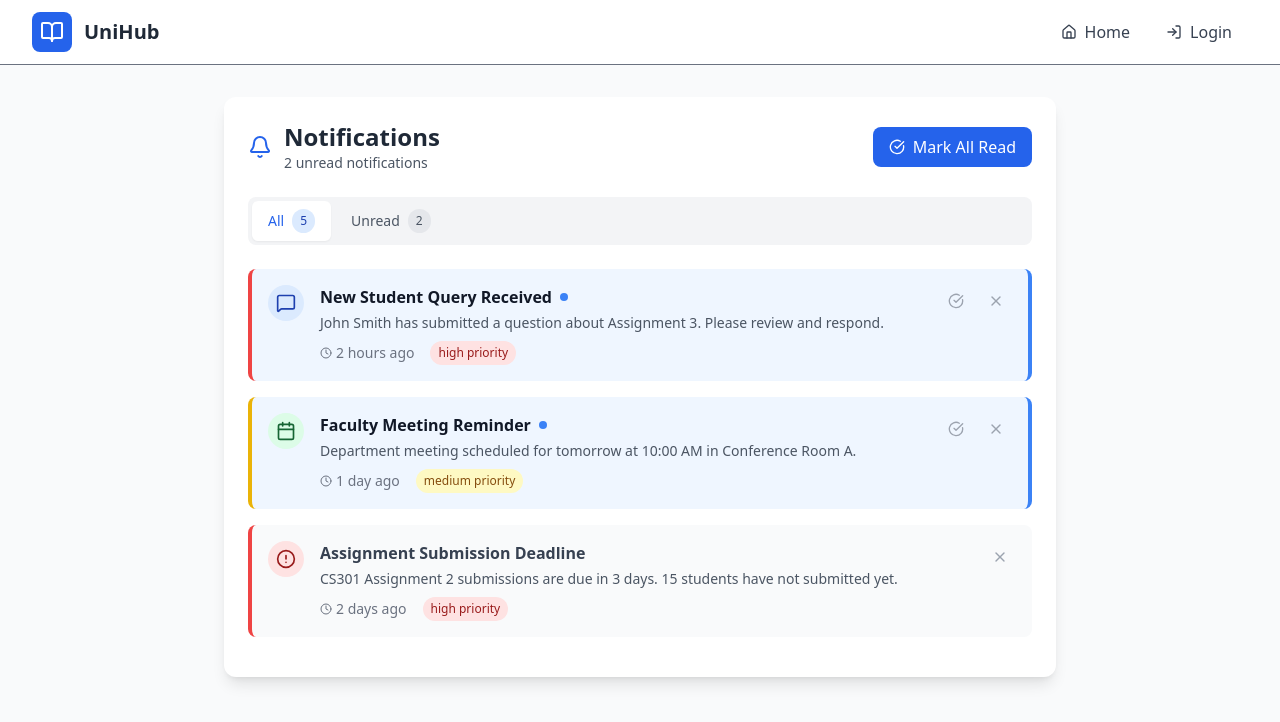
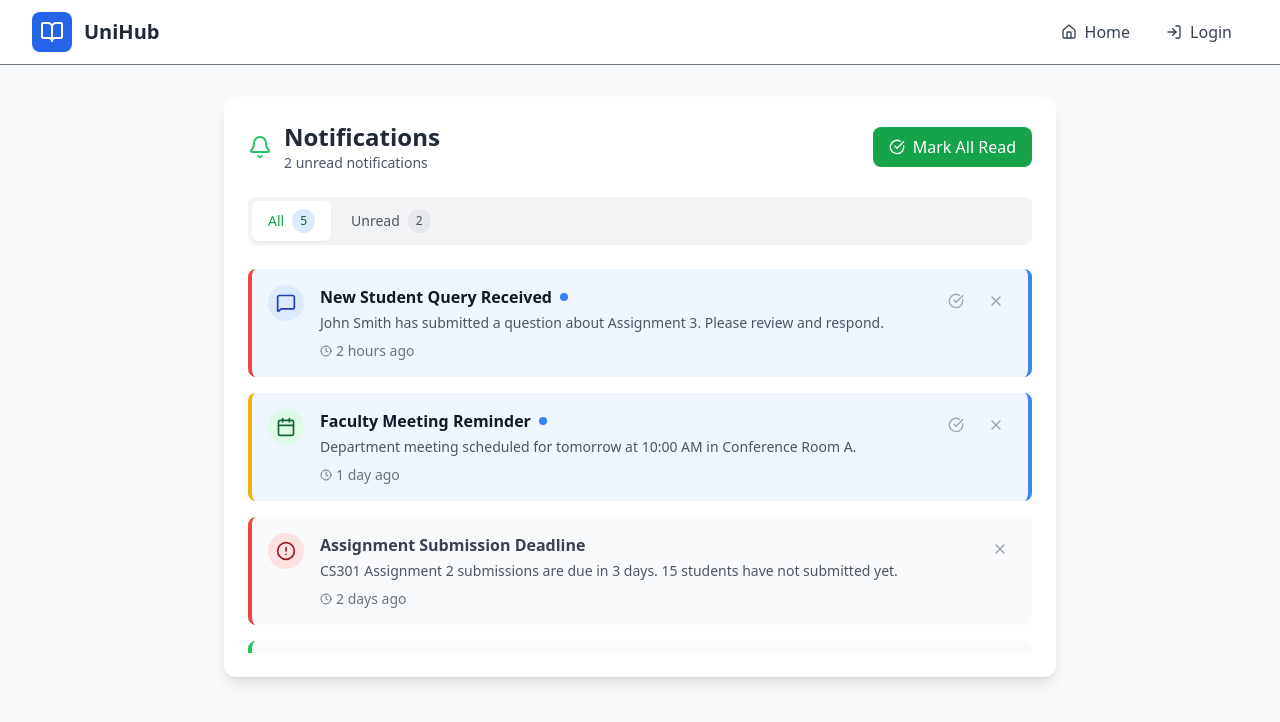
Before and after one commit to Peshala84/uni-hub, a React (Vite) app in the folder UniHub/: page /lecturer/notifications in a window 1280 px wide. Shown: the top 722 px of the page. Built offline with nearby package versions, Linux system fonts and the light colour scheme.

Commit message:
style: update Notification component colors and remove Announcement component

```diff
--- a/UniHub/src/components/users/Notification.jsx
+++ b/UniHub/src/components/users/Notification.jsx
@@ -114,7 +114,7 @@ const Notification = () => {
     <div className="p-6 bg-white shadow-lg rounded-xl">
       <div className="flex items-center justify-between mb-6">
         <div className="flex items-center space-x-3">
-          <Bell className="w-6 h-6 text-blue-600" />
+          <Bell className="w-6 h-6 text-green-500" />
           <div>
             <h2 className="text-2xl font-bold text-gray-800">Notifications</h2>
             <p className="text-sm text-gray-600">
@@ -126,7 +126,7 @@ const Notification = () => {
         {unreadCount > 0 && (
           <button
             onClick={markAllAsRead}
-            className="flex items-center px-4 py-2 space-x-2 text-white transition-colors bg-blue-600 rounded-lg hover:bg-blue-700"
+            className="flex items-center px-4 py-2 space-x-2 text-white transition-colors bg-green-600 rounded-lg hover:bg-green-700"
           >
             <CheckCircle className="w-4 h-4" />
             <span>Mark All Read</span>
@@ -145,7 +145,7 @@ const Notification = () => {
             onClick={() => setFilter(tab.key)}
             className={`flex items-center space-x-2 px-4 py-2 text-sm font-medium rounded-md transition-colors ${
               filter === tab.key
-                ? 'bg-white text-blue-600 shadow-sm'
+                ? 'bg-white text-green-600 shadow-sm'
                 : 'text-gray-600 hover:text-gray-800'
             }`}
           >
@@ -153,7 +153,7 @@ const Notification = () => {
             {tab.count > 0 && (
               <span className={`px-2 py-1 text-xs rounded-full ${
                 filter === tab.key
-                  ? 'bg-blue-100 text-blue-800'
+                  ? 'bg-blue-100 text-green-800'
                   : 'bg-gray-200 text-gray-600'
               }`}>
                 {tab.count}
@@ -205,15 +205,6 @@ const Notification = () => {
                           <Clock className="w-3 h-3" />
                           <span>{notification.time}</span>
                         </div>
-                        <span className={`px-2 py-1 text-xs rounded-full ${
-                          notification.priority === 'high'
-                            ? 'bg-red-100 text-red-800'
-                            : notification.priority === 'medium'
-                            ? 'bg-yellow-100 text-yellow-800'
-                            : 'bg-green-100 text-green-800'
-                        }`}>
-                          {notification.priority} priority
-                        </span>
                       </div>
                     </div>
                   </div>
@@ -222,7 +213,7 @@ const Notification = () => {
                     {!notification.read && (
                       <button
                         onClick={() => markAsRead(notification.id)}
-                        className="p-2 text-gray-400 transition-colors hover:text-blue-600"
+                        className="p-2 text-gray-400 transition-colors hover:text-green-600"
                         title="Mark as read"
                       >
                         <CheckCircle className="w-4 h-4" />
```
Also changed, not shown: 1 other file (tests, documents, lock files or other folders).
